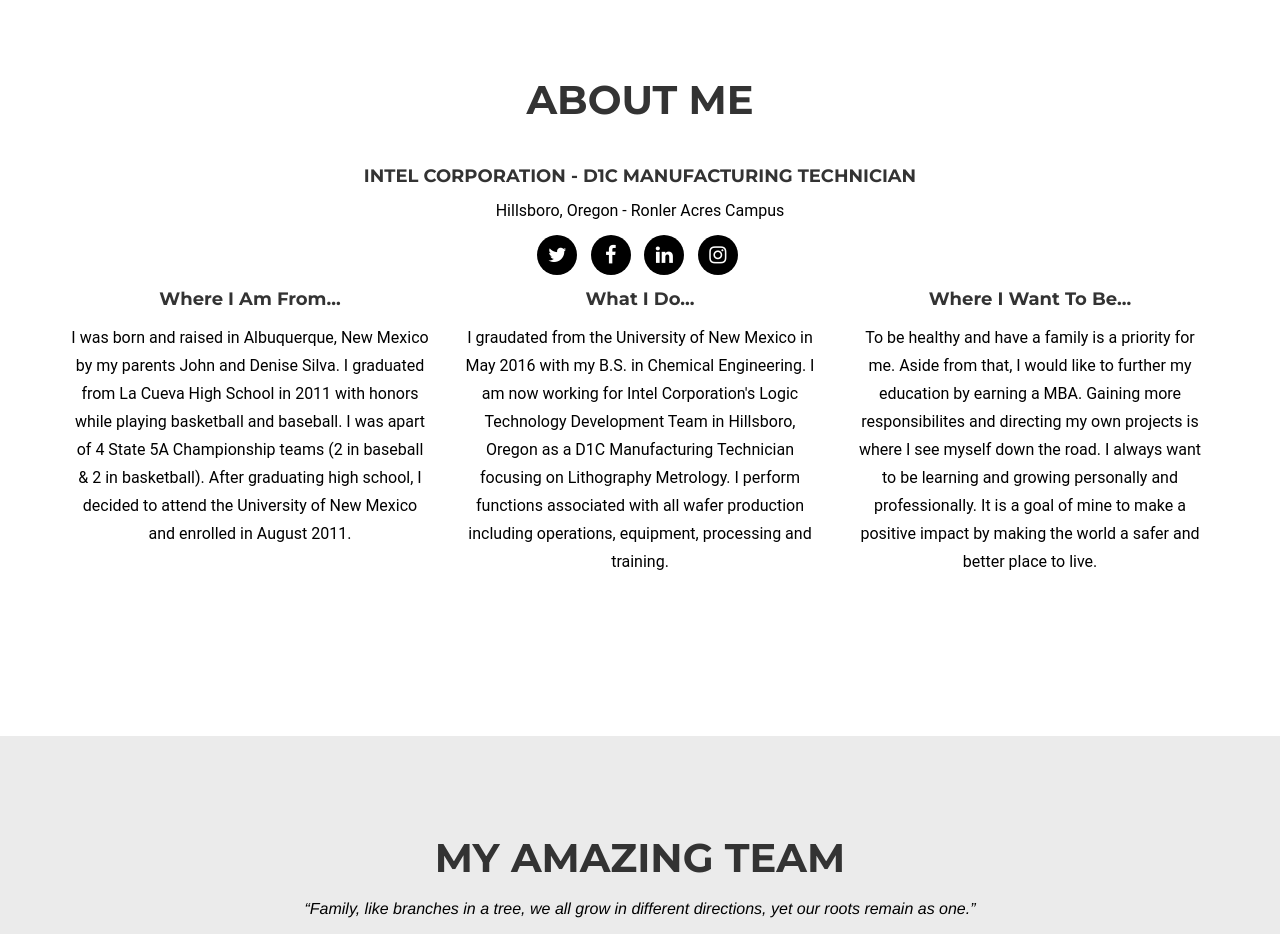
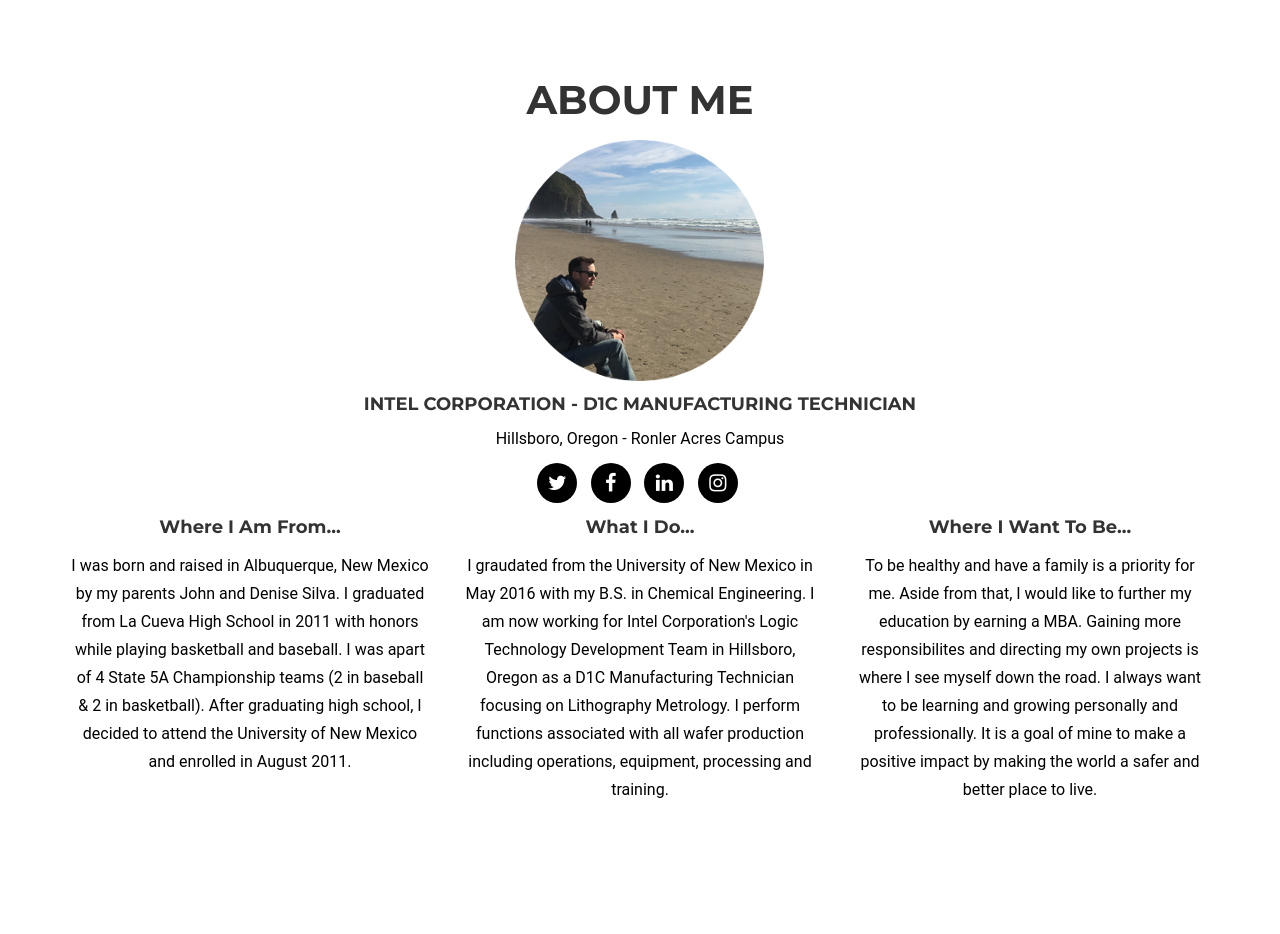
Before and after one commit to jakeasil/mysite, a website: page index.html in a window 1280 px wide. Shown: the part 820-1754 px from the top of the page. Drawn offline with nearby package versions, Linux system fonts and the light colour scheme; files whose address does not match are found by name; a web font is replaced by a local one.

Commit message:
Add files via upload

```diff
--- a/index.html
+++ b/index.html
@@ -95,7 +95,7 @@
             <div class="row">
                 <div class="col-lg-12 text-center">
                     <h2 class="section-heading">About Me</h2>
-				    <img https://github.com/jakeasil/mysite/blob/master/img/profilepicture1.png>
+				    <img src=https://github.com/jakeasil/mysite/blob/master/img/profilepicture1.png?raw=true>
 					<h4>Intel Corporation - D1C Manufacturing Technician </h4>
                         <p class="text-muted">Hillsboro, Oregon - Ronler Acres Campus </br></p>
                         <ul class="list-inline social-buttons">
```
